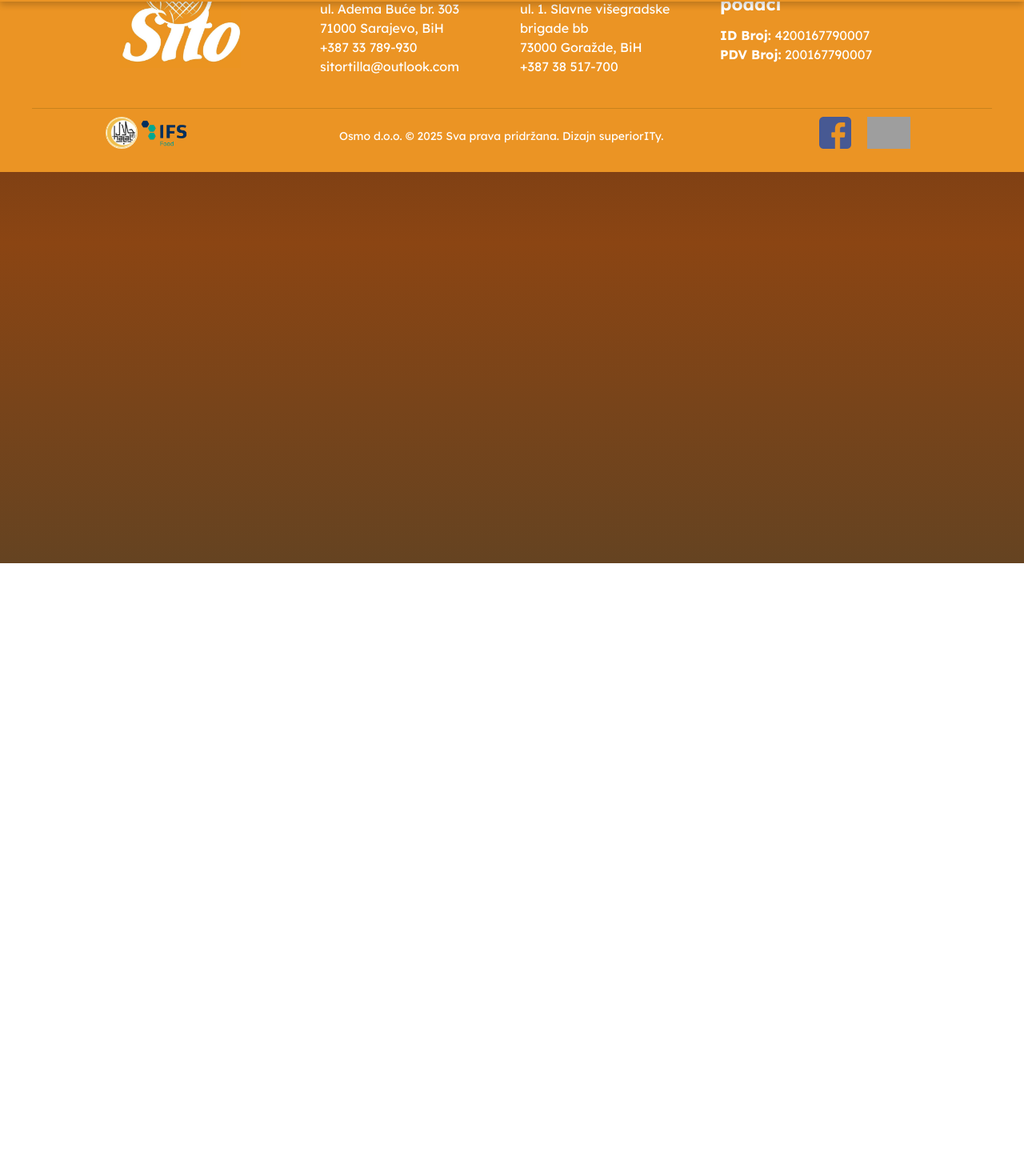
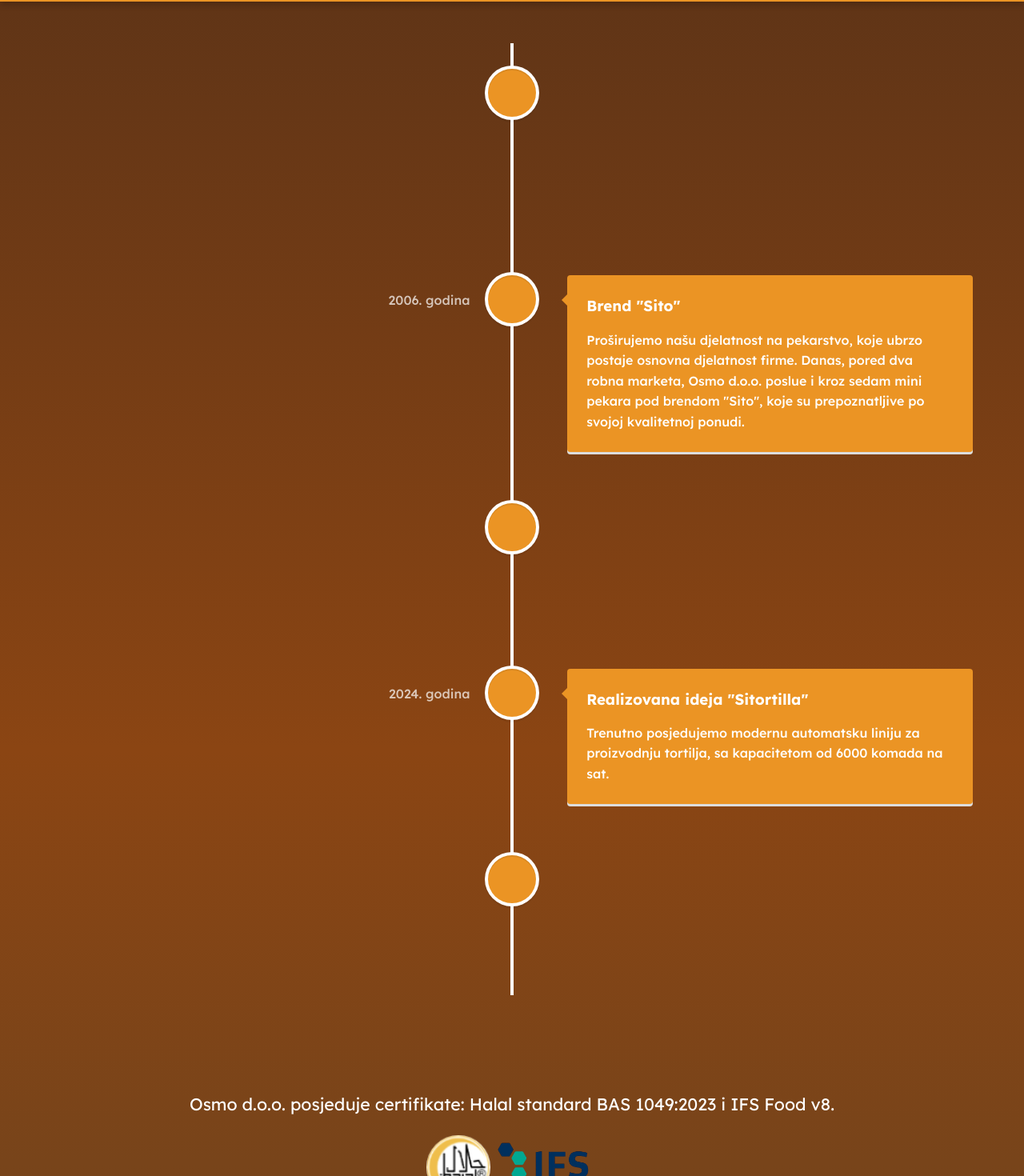
Before and after one commit to VedadBukva/sitortilla, a React (Vite) app: page /o-nama in a window 1280 px wide. Shown: the part 96-1566 px from the top of the page at 80% size. Before the commit the page ends 800 px from the top, so only its background shows below. Built offline with nearby package versions, Linux system fonts and the light colour scheme; grey boxes are pictures that could not be loaded.

Commit message:
Completed section About

```diff
--- a/package.json
+++ b/package.json
@@ -12,9 +12,9 @@
   "dependencies": {
     "react": "^19.0.0",
     "react-dom": "^19.0.0",
-    "react-instagram-embed": "^3.0.0",
     "react-router-dom": "^7.4.1",
-    "react-social-media-embed": "^2.5.18"
+    "react-social-media-embed": "^2.5.18",
+    "react-vertical-timeline-component": "^3.5.3"
   },
   "devDependencies": {
     "@eslint/js": "^9.21.0",
--- a/src/App.jsx
+++ b/src/App.jsx
@@ -9,6 +9,7 @@
 import Gallery from "./components/Gallery/Gallery";
 import CakesAndCatering from "./components/CakesAndCatering/CakesAndCatering";
 import Contact from "./components/Contact/Contact";
+import About from "./components/About/About";
 import "./App.css";
 
 function Home() {
@@ -42,12 +43,13 @@
 
   return (
     <div className="app" style={{
-       background: background,
+        background: background,
         transition: "background 0.5s ease"
       }}>
       <Header />
       <Routes>
         <Route path="/" element={<Home />} />
+        <Route path="/o-nama" element={<About />} />
         <Route path="/proizvodi" element={<Products />} />
         <Route path="/kontakt" element={<Contact />} />
       </Routes>
--- /dev/null
+++ b/src/components/About/About.css
@@ -0,0 +1,20 @@
+.about-wrapper {
+    max-width: 100%;
+    display: flex;
+    justify-content: center;
+    flex-direction: column;
+    align-items: center;
+    margin-block: 150px;
+}
+
+.about-text {
+    margin-top: 100px;
+    font-size: 16pt;
+    text-align: center;
+}
+
+.about-halal-logo,
+.about-ifs-logo {
+    height: 80px;
+    width: auto;
+}
--- /dev/null
+++ b/src/components/About/About.jsx
@@ -0,0 +1,86 @@
+import "./About.css"
+import { VerticalTimeline, VerticalTimelineElement }  from 'react-vertical-timeline-component';
+import 'react-vertical-timeline-component/style.min.css';
+import halalLogo from "../../assets/halal.png";
+import ifsLogo from "../../assets/ifs.png";
+
+function About() {
+    return (
+      <div className="about-wrapper">
+        <VerticalTimeline>
+            <VerticalTimelineElement
+                className="vertical-timeline-element--work"
+                contentStyle={{ background: '#EB9424', color: '#fff' }}
+                contentArrowStyle={{ borderRight: '7px solid  #EB9424' }}
+                date="1999. godina"
+                iconStyle={{ background: '#EB9424', color: '#fff' }}
+                icon={""}
+            >
+                <h3 className="vertical-timeline-element-title">Naš početak</h3>
+                <p>
+                Osmo d.o.o., porodična firma koju su osnovali Emira i Kemal Hasanović, započela je svoju priču kao mala trgovina, posvećena snadbijevanju domaćinstava osnovnim namirnicama.                </p>
+            </VerticalTimelineElement>
+            <VerticalTimelineElement
+                className="vertical-timeline-element--work"
+                date="2006. godina"
+                contentStyle={{ background: '#EB9424', color: '#fff' }}
+                contentArrowStyle={{ borderRight: '7px solid  #EB9424' }}
+                iconStyle={{ background: '#EB9424', color: '#fff' }}
+                icon={""}
+            >
+                <h3 className="vertical-timeline-element-title">Brend "Sito"</h3>
+                <p>
+                Proširujemo našu djelatnost na pekarstvo, koje ubrzo postaje osnovna djelatnost firme. Danas, pored dva robna marketa, Osmo d.o.o. poslue i kroz sedam mini pekara pod brendom "Sito", koje su prepoznatljive po svojoj kvalitetnoj ponudi.                </p>
+            </VerticalTimelineElement>
+            <VerticalTimelineElement
+                className="vertical-timeline-element--work"
+                date="2023. godina"
+                contentStyle={{ background: '#EB9424', color: '#fff' }}
+                contentArrowStyle={{ borderRight: '7px solid  #EB9424' }}
+                iconStyle={{ background: '#EB9424', color: '#fff' }}
+                icon={""}
+            >
+                <h3 className="vertical-timeline-element-title">Ideja o proizvodu "Sitortilla"</h3>
+                <p>
+                Razvili smo ideju o otvaranju pogona za proizvodnju tortilja.
+                </p>
+            </VerticalTimelineElement>
+            <VerticalTimelineElement
+                className="vertical-timeline-element--work"
+                date="2024. godina"
+                contentStyle={{ background: '#EB9424', color: '#fff' }}
+                contentArrowStyle={{ borderRight: '7px solid  #EB9424' }}
+                iconStyle={{ background: '#EB9424', color: '#fff' }}
+                icon={""}
+            >
+                <h3 className="vertical-timeline-element-title">Realizovana ideja "Sitortilla"</h3>
+                <p>
+                Trenutno posjedujemo modernu automatsku liniju za proizvodnju tortilja, sa kapacitetom od 6000 komada na sat.
+                </p>
+            </VerticalTimelineElement>
+            <VerticalTimelineElement
+                className="vertical-timeline-element--work"
+                date="danas"
+                contentStyle={{ background: '#EB9424', color: '#fff' }}
+                contentArrowStyle={{ borderRight: '7px solid  #EB9424' }}
+                iconStyle={{ background: '#EB9424', color: '#fff' }}
+                icon={""}
+            >
+                <h3 className="vertical-timeline-element-title">Zauvijek dobar komšija!</h3>
+                <p>
+                Danas Osmo d.o.o. zapošljava preko 90 ljudi, ponosno se oslanjajući na dugogodišnje iskustvo i kontinuirani rast.
+                </p>
+            </VerticalTimelineElement>
+            </VerticalTimeline>
+            <div className="about-text">
+                <p>Osmo d.o.o. posjeduje certifikate: Halal standard BAS 1049:2023 i IFS Food v8.</p>
+                <div className="about-certificates">
+                    <img className="about-halal-logo" src={halalLogo} alt="Halal Icon" />
+                    <img className="about-ifs-logo" src={ifsLogo} alt="IFS Icon" />
+                </div>
+            </div>
+      </div>
+    );
+  }
+
+export default About;
--- a/src/components/Header/Header.jsx
+++ b/src/components/Header/Header.jsx
@@ -1,5 +1,4 @@
 import { Link } from "react-router-dom";
-import { useState } from "react";
 import logo from "../../assets/logo.jpg";
 import "./Header.css";
 
@@ -10,7 +9,7 @@
       <div className="container">
         <nav>
           <ul>
-            <li><Link to="/">O nama</Link></li>
+            <li><Link to="/o-nama">O nama</Link></li>
             <li><Link to="/">Usluge</Link></li>
             <li><Link to="/"><img src={logo} alt="Sitortilla Logo" className="logo" /></Link></li>
             <li><Link to="/proizvodi">Sitortilla</Link></li>
```
Also changed, not shown: 1 other file (tests, documents, lock files or other folders).
